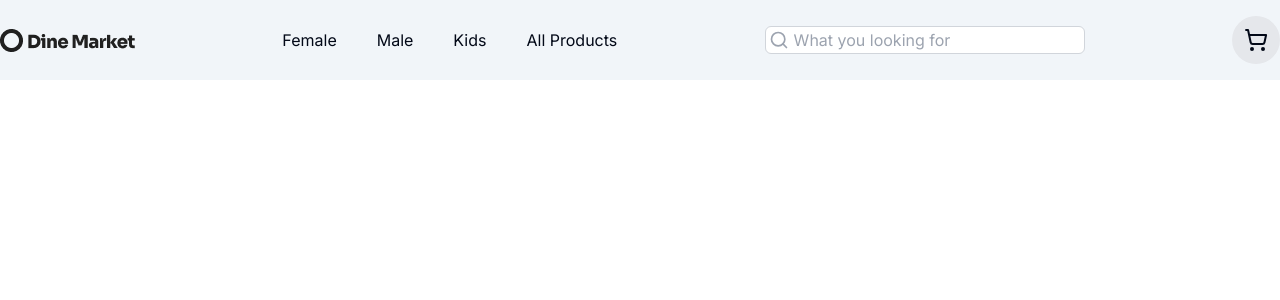
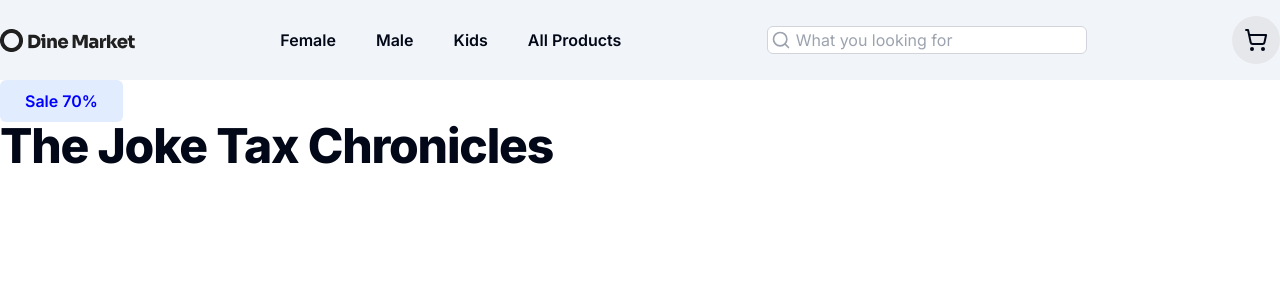
Before and after one commit to khizarwakeel/market-place, a Next.js app: page / in a window 1280 px wide. Shown: the top 300 px of the page. Built offline with nearby package versions, Linux system fonts and the light colour scheme.

Commit message:
added wrapper, badge, herosection

```diff
--- a/src/app/page.tsx
+++ b/src/app/page.tsx
@@ -1,7 +1,9 @@
+import Herosection from "@/components/views/herosection";
 
 export default function Home() {
   return (
     <main>
+      <Herosection />
     </main>
-  )
+  );
 }
--- a/src/components/layout/header.tsx
+++ b/src/components/layout/header.tsx
@@ -2,17 +2,18 @@ import Logo from "/public/assets/Logo.webp";
 import Image from "next/image";
 import Link from "next/link";
 import { ShoppingCart, Search } from "lucide-react";
+import Wrapper from "../shared/wrapper";
 
 const Header = () => {
   return (
     <section className="bg-slate-100 py-4">
-      <div className="max-w-screen-xl mx-8 lg:mx-auto">
+      <Wrapper>
         <div className="flex justify-between items-center h-full">
           <div>
             <Image src={Logo} alt="O Dine Market" />
           </div>
           <div>
-          <ul className="flex gap-10">
+            <ul className="flex gap-10 font-semibold">
               <li>
                 <Link href={""}>Female</Link>
               </li>
@@ -46,7 +47,7 @@ const Header = () => {
             </div>
           </div>
         </div>
-      </div>
+      </Wrapper>
     </section>
   );
 };
--- a/src/components/shared/wrapper.tsx
+++ b/src/components/shared/wrapper.tsx
@@ -1,9 +1,7 @@
 import React, { FC } from "react";
 
 const Wrapper: FC<{ children: React.ReactNode }> = ({ children }) => {
-  return <div>
-
-  </div>;
+  return <div className="max-w-screen-xl mx-8 xl:mx-auto">{children}</div>;
 };
 
 export default Wrapper;
--- /dev/null
+++ b/src/components/ui/badge.tsx
@@ -0,0 +1,36 @@
+import * as React from "react"
+import { cva, type VariantProps } from "class-variance-authority"
+
+import { cn } from "@/lib/utils"
+
+const badgeVariants = cva(
+  "inline-flex items-center rounded-full border px-2.5 py-0.5 text-xs font-semibold transition-colors focus:outline-none focus:ring-2 focus:ring-ring focus:ring-offset-2",
+  {
+    variants: {
+      variant: {
+        default:
+          "border-transparent bg-primary text-primary-foreground",
+        secondary:
+          "border-transparent bg-secondary text-secondary-foreground",
+        destructive:
+          "border-transparent bg-destructive text-destructive-foreground",
+        outline: "text-foreground",
+      },
+    },
+    defaultVariants: {
+      variant: "default",
+    },
+  }
+)
+
+export interface BadgeProps
+  extends React.HTMLAttributes<HTMLDivElement>,
+    VariantProps<typeof badgeVariants> {}
+
+function Badge({ className, variant, ...props }: BadgeProps) {
+  return (
+    <div className={cn(badgeVariants({ variant }), className)} {...props} />
+  )
+}
+
+export { Badge, badgeVariants }
--- /dev/null
+++ b/src/components/views/herosection.tsx
@@ -0,0 +1,16 @@
+import { Badge } from "../ui/badge";
+
+const Herosection = () => {
+  return (
+    <div>
+      <Badge className="bg-[#e1edff] text-[#0000ff] px-6 py-2 text-base rounded-md">
+        Sale 70%
+      </Badge>
+      <h1 className="scroll-m-20 text-4xl font-extrabold tracking-tight lg:text-5xl">
+        The Joke Tax Chronicles
+      </h1>
+    </div>
+  );
+};
+
+export default Herosection;
```
Lines whose indentation alone changed are shown as unchanged.
